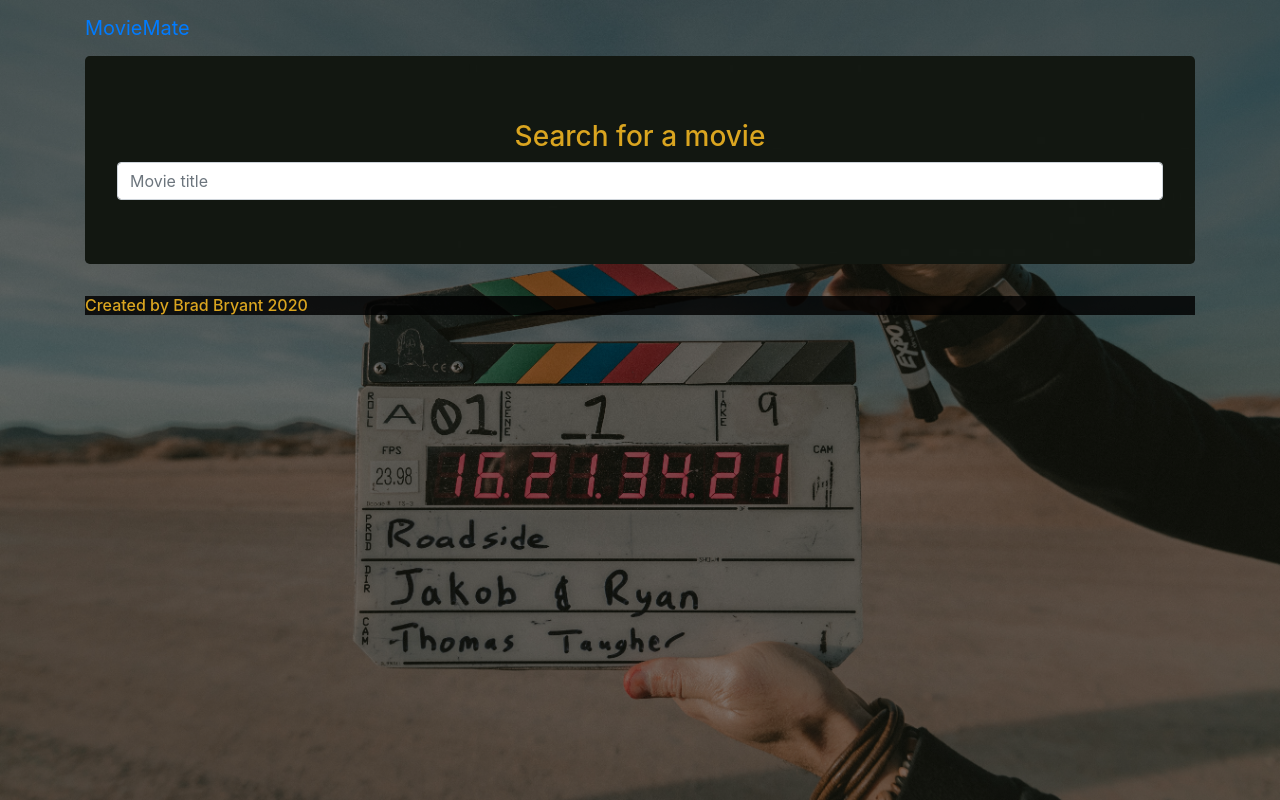
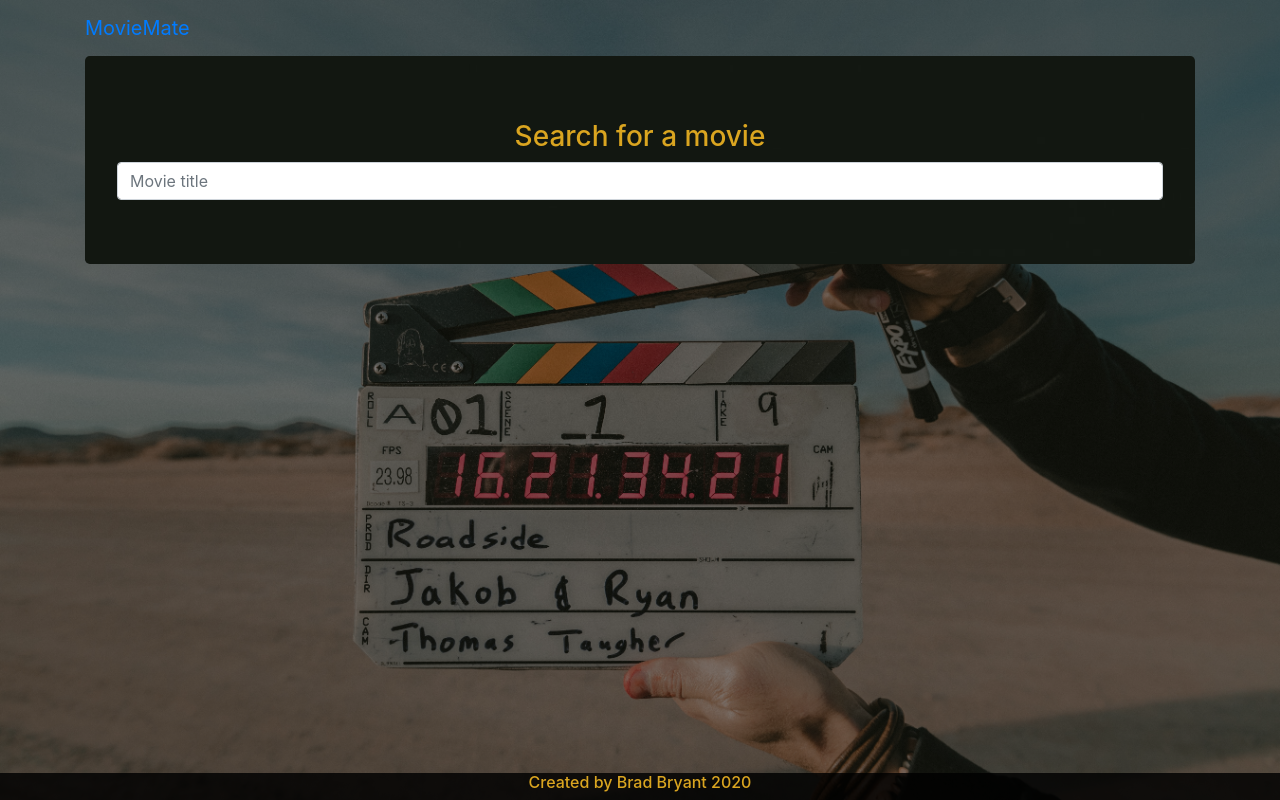
Before and after one commit to b-bryant18/MovieMate, a PHP site: page / in a window 1280 px wide. Run offline with PHP 8.4, Linux system fonts and the light colour scheme.

Commit message:
Positioned footer to bottom center of page

```diff
--- a/CSS/style.css
+++ b/CSS/style.css
@@ -84,7 +84,12 @@ img {
 }
 
 /* Footer */
-#footer {
+.footer {
+    position: fixed;
+    left: 0;
+    bottom: 0;
+    width: 100%;
+    text-align: center;
     background-color: rgba(0, 0, 0, 0.822);
     color: goldenrod;
 }
--- a/index.html
+++ b/index.html
@@ -29,12 +29,8 @@
             </div>
         </div>
 
-        <div class="container">
-            <div id="movies" class="row"></div>
-            <div id="footer">
-                <h6>Created by Brad Bryant 2020</h6>
-            </div>
-
+        <div class="footer">
+            <h6>Created by Brad Bryant 2020</h6>
         </div>
 
     </div>
```
